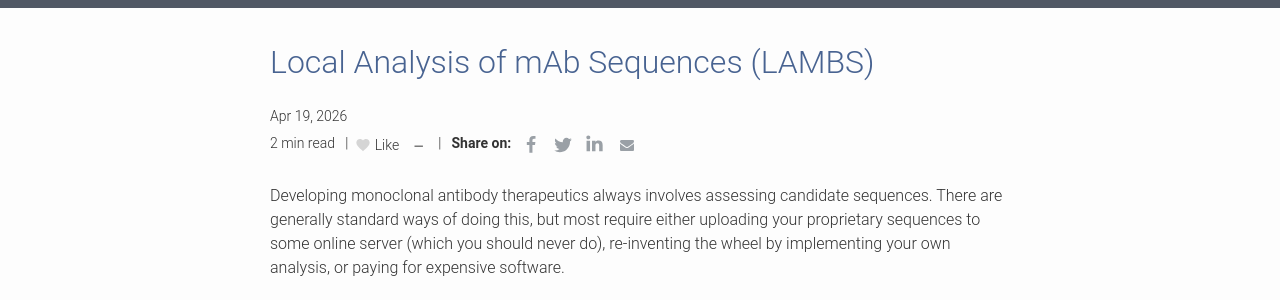
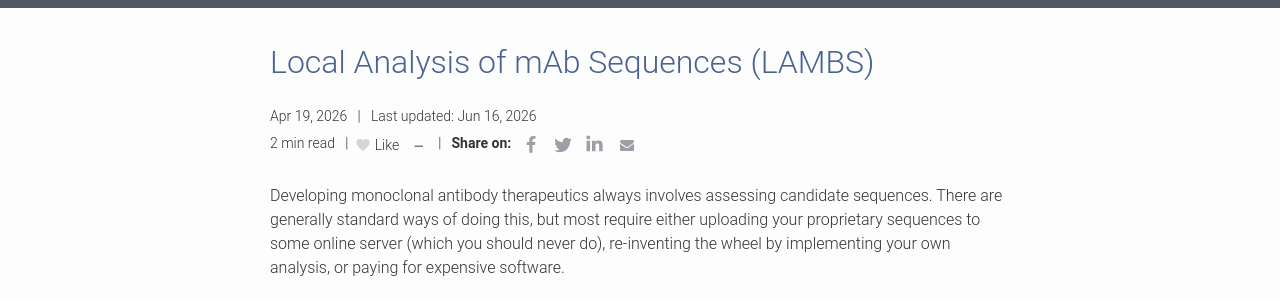
Before and after one commit to dcroote/dcroote.github.io, a Jekyll site: the page built from _posts/2026-04-19-local-analysis-mab-sequences.md, in a window 1280 px wide. Shown: the part 252-552 px from the top of the page. Built offline with Jekyll 4.4.1, drawn with Linux system fonts in a browser that asks for light colours; some web fonts are replaced.

Commit message:
Add last_modified_at frontmatter to LAMBS post
Co-authored-by: Derek Croote <dcroote@users.noreply.github.com>

```diff
--- a/_posts/2026-04-19-local-analysis-mab-sequences.md
+++ b/_posts/2026-04-19-local-analysis-mab-sequences.md
@@ -6,6 +6,7 @@ image-alt: Screenshot of LAMBS single mAb analysis
 comments: false
 description: Free, private, local, and open source analysis of mAb sequences that doesn't require installation, setup, or bioinformatics expertise.
 tags: [biotech, software]
+last_modified_at: 2026-06-16 08:00:00 -0700
 discuss_on_twitter: https://x.com/DerekCroote/status/2036095999316557839
 ---
 
```
